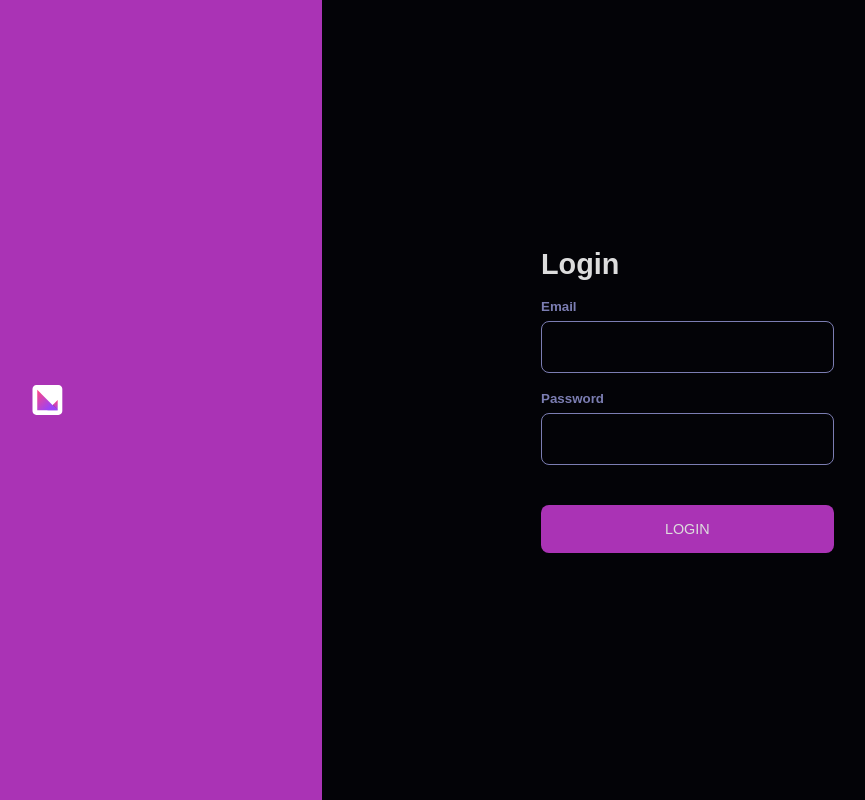
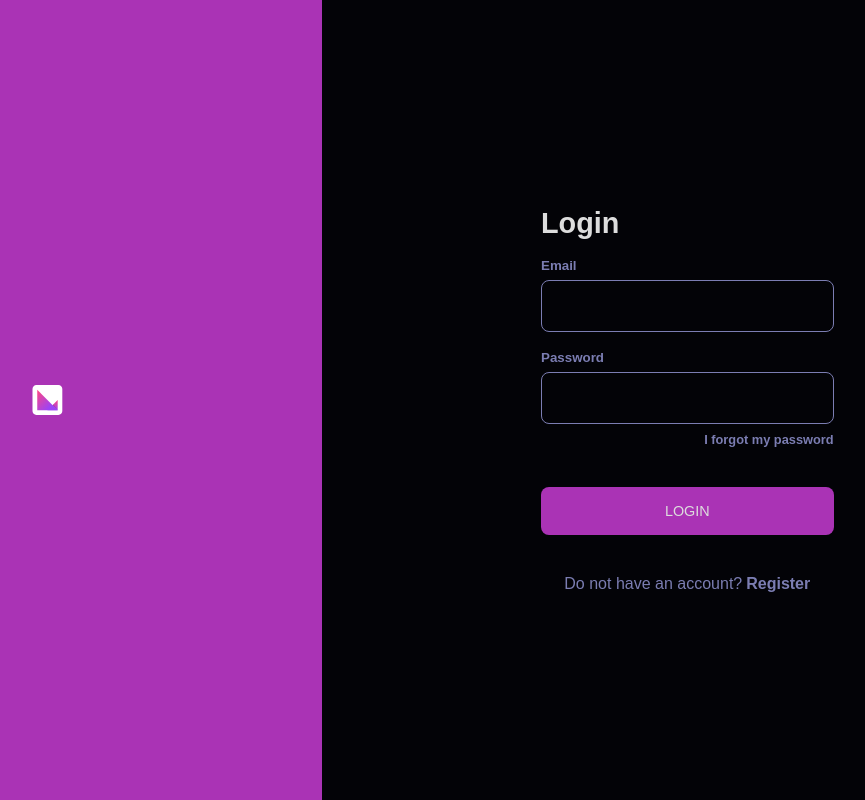
Before and after one commit to samufacanha2/klever-files, a React (Create React App) app: page / in a window 1280 px wide. Shown: the whole page, without its empty margins (227-1092 px from the left). Built offline with nearby package versions, Linux system fonts and the light colour scheme.

Commit message:
Adjusts in login form

```diff
--- a/src/pages/Login/index.tsx
+++ b/src/pages/Login/index.tsx
@@ -3,8 +3,12 @@ import Input from 'components/Input';
 import React, { useState } from 'react';
 import {
   Container,
+  ForgotPassword,
+  InputDiv,
   LeftSideImageContainer,
   LoginForm,
+  RegisterButton,
+  RegisterContent,
   RightSideContent,
 } from './styles';
 
@@ -36,11 +40,20 @@ const Login: React.FC = () => {
 
       <RightSideContent>
         <LoginForm onSubmit={handleSubmit}>
-          <h1>Login</h1>
-          <Input type="text" placeholder="Email" title="Email" />
-          <Input type="password" placeholder="Password" title="Password" />
-          <Button type="submit">{loading ? 'Loading...' : 'Login'}</Button>
+          <InputDiv>
+            <h1>Login</h1>
+            <Input type="text" placeholder="Email" title="Email" />
+            <Input type="password" placeholder="Password" title="Password" />
+          </InputDiv>
+          <InputDiv>
+            <ForgotPassword type="button">I forgot my password</ForgotPassword>
+            <Button type="submit">{loading ? 'Loading...' : 'Login'}</Button>
+          </InputDiv>
         </LoginForm>
+        <RegisterContent>
+          <p>Do not have an account?</p>
+          <RegisterButton>Register</RegisterButton>
+        </RegisterContent>
       </RightSideContent>
     </Container>
   );
--- a/src/pages/Login/styles.ts
+++ b/src/pages/Login/styles.ts
@@ -26,6 +26,7 @@ export const RightSideContent = styled.div`
   flex-direction: column;
   align-items: center;
   justify-content: center;
+  gap: 2.5rem;
 `;
 
 export const Input = styled.input`
@@ -42,10 +43,44 @@ export const Input = styled.input`
 
 export const LoginForm = styled.form`
   width: 40%;
+  animation: ${FadeIn} 0.3s ease-in-out;
+`;
+
+export const InputDiv = styled.div`
+  width: 100%;
   display: flex;
   flex-direction: column;
   align-items: flex-start;
   justify-content: center;
   gap: 2.5rem;
-  animation: ${FadeIn} 0.3s ease-in-out;
 `;
+
+export const ForgotPassword = styled.button`
+  width: 100%;
+  font-weight: 600;
+  padding: 0;
+  margin-top: 8px;
+  border: none;
+  background: none;
+  font-size: 0.8rem;
+  float: right;
+  color: ${({ theme }) => theme.input.border.dark};
+  text-align: right;
+`;
+
+export const RegisterContent = styled.div`
+  display: flex;
+  flex-direction: row;
+  gap: 4px;
+  align-items: center;
+  justify-content: center;
+  color: ${({ theme }) => theme.input.border.dark};
+`;
+
+export const RegisterButton = styled.button`
+  font-weight: bold;
+  padding: 0;
+  border: none;
+  background: none;
+  color: ${({ theme }) => theme.input.border.dark};
+`;
```
